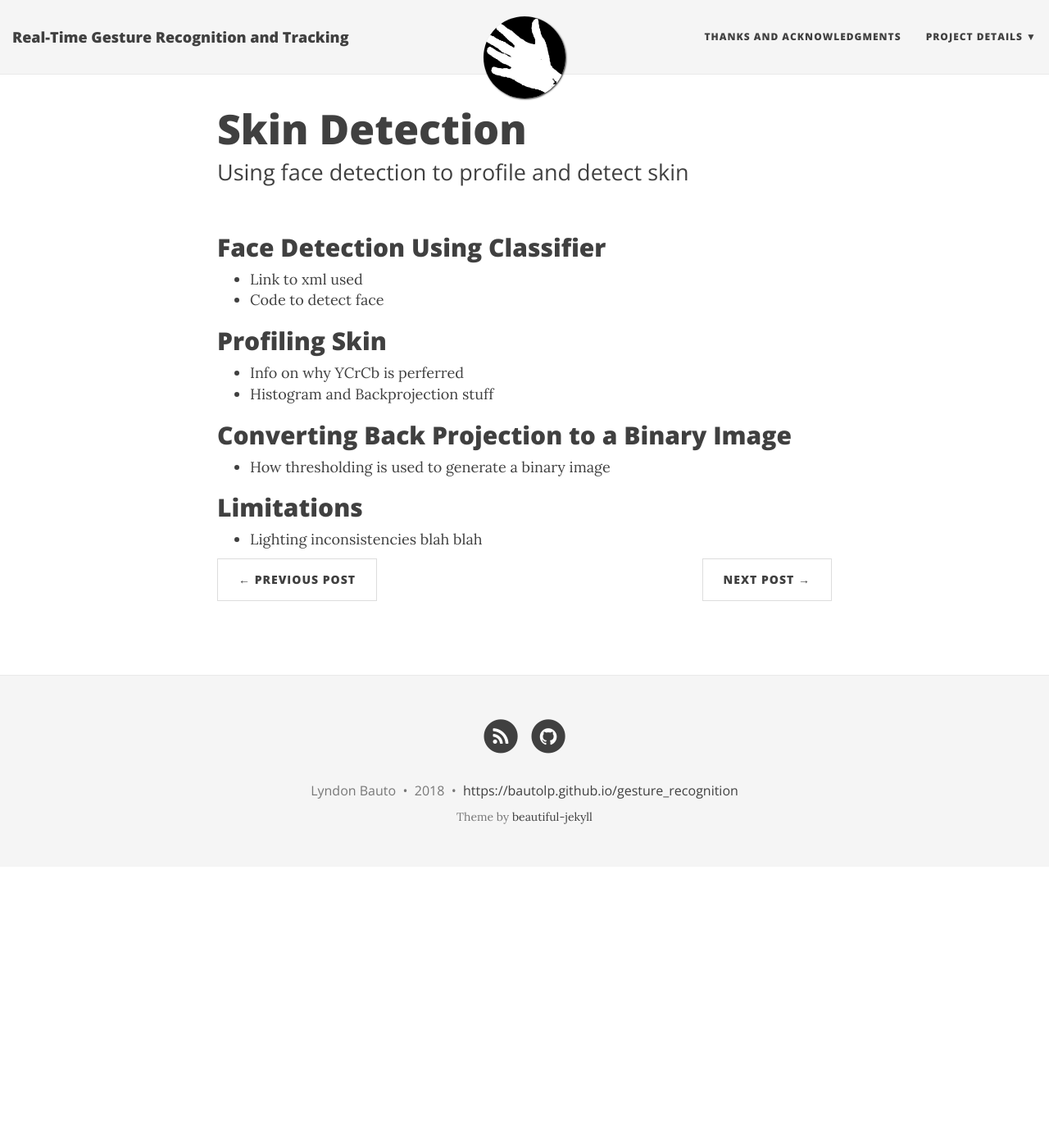
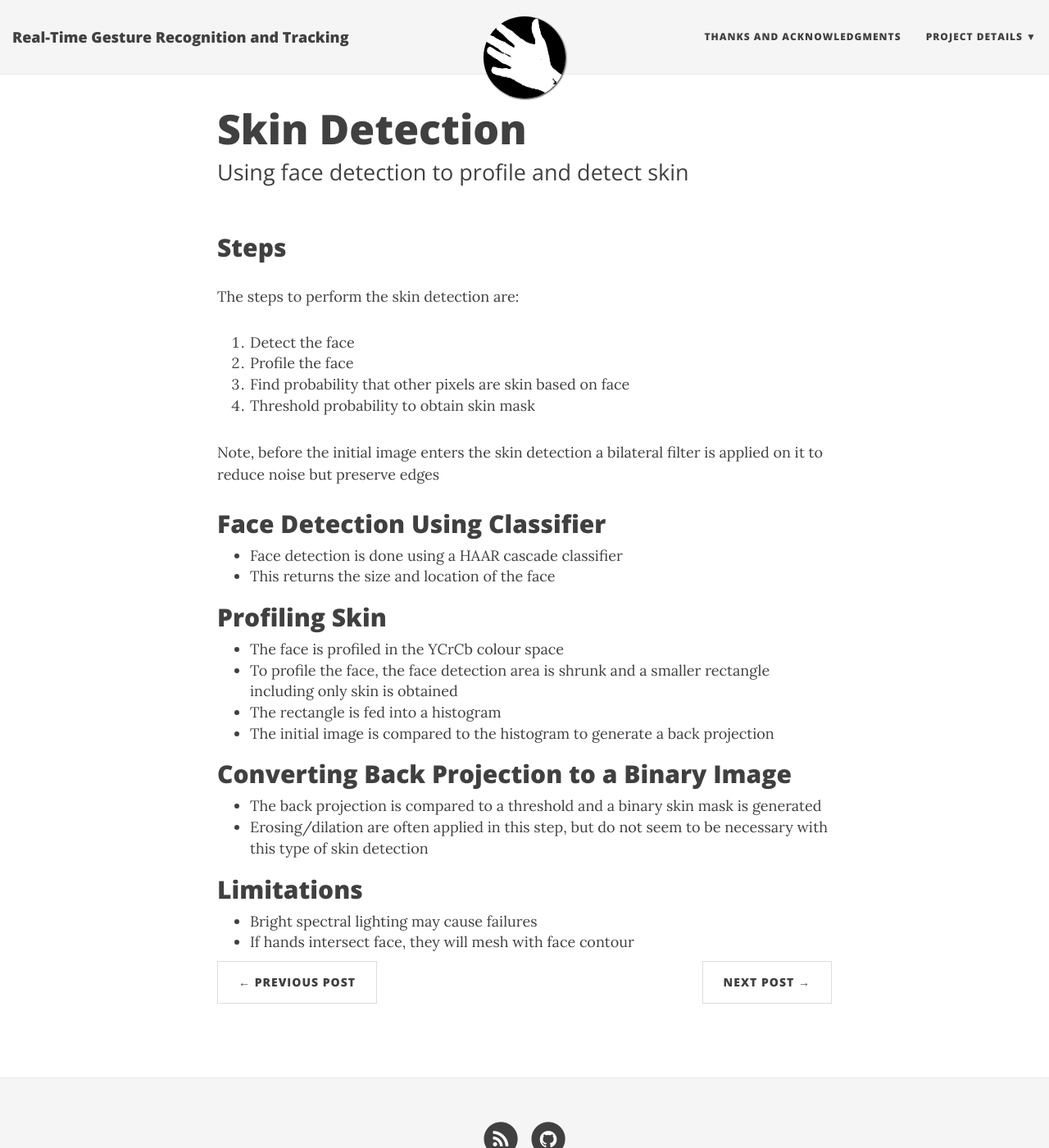
Before and after one commit to bautolp/gesture_recognition, a Jekyll site: the page built from _posts/2018-08-03-skin-detection.md, in a window 1280 px wide and 1400 px high. Shown: the whole window at 82% size. Built offline with Jekyll 4.4.1, drawn with Linux system fonts in a browser that asks for light colours; nearby versions of some CDN libraries.

Commit message:
Added to skin detection

```diff
--- a/_posts/2018-08-03-skin-detection.md
+++ b/_posts/2018-08-03-skin-detection.md
@@ -5,16 +5,29 @@ subtitle: Using face detection to profile and detect skin
 #bigimg: /img/path.jpg
 ---
 
+## Steps
+The steps to perform the skin detection are:
+1. Detect the face
+2. Profile the face
+3. Find probability that other pixels are skin based on face
+4. Threshold probability to obtain skin mask
+
+Note, before the initial image enters the skin detection a bilateral filter is applied on it to reduce noise but preserve edges
+
 ## Face Detection Using Classifier
-- Link to xml used
-- Code to detect face
+- Face detection is done using a HAAR cascade classifier
+- This returns the size and location of the face
 
 ## Profiling Skin
-- Info on why YCrCb is perferred
-- Histogram and Backprojection stuff
+- The face is profiled in the YCrCb colour space
+- To profile the face, the face detection area is shrunk and a smaller rectangle including only skin is obtained
+- The rectangle is fed into a histogram
+- The initial image is compared to the histogram to generate a back projection
 
 ## Converting Back Projection to a Binary Image
-- How thresholding is used to generate a binary image
+- The back projection is compared to a threshold and a binary skin mask is generated
+- Erosing/dilation are often applied in this step, but do not seem to be necessary with this type of skin detection
 
 ## Limitations
-- Lighting inconsistencies blah blah
+- Bright spectral lighting may cause failures
+- If hands intersect face, they will mesh with face contour
```
